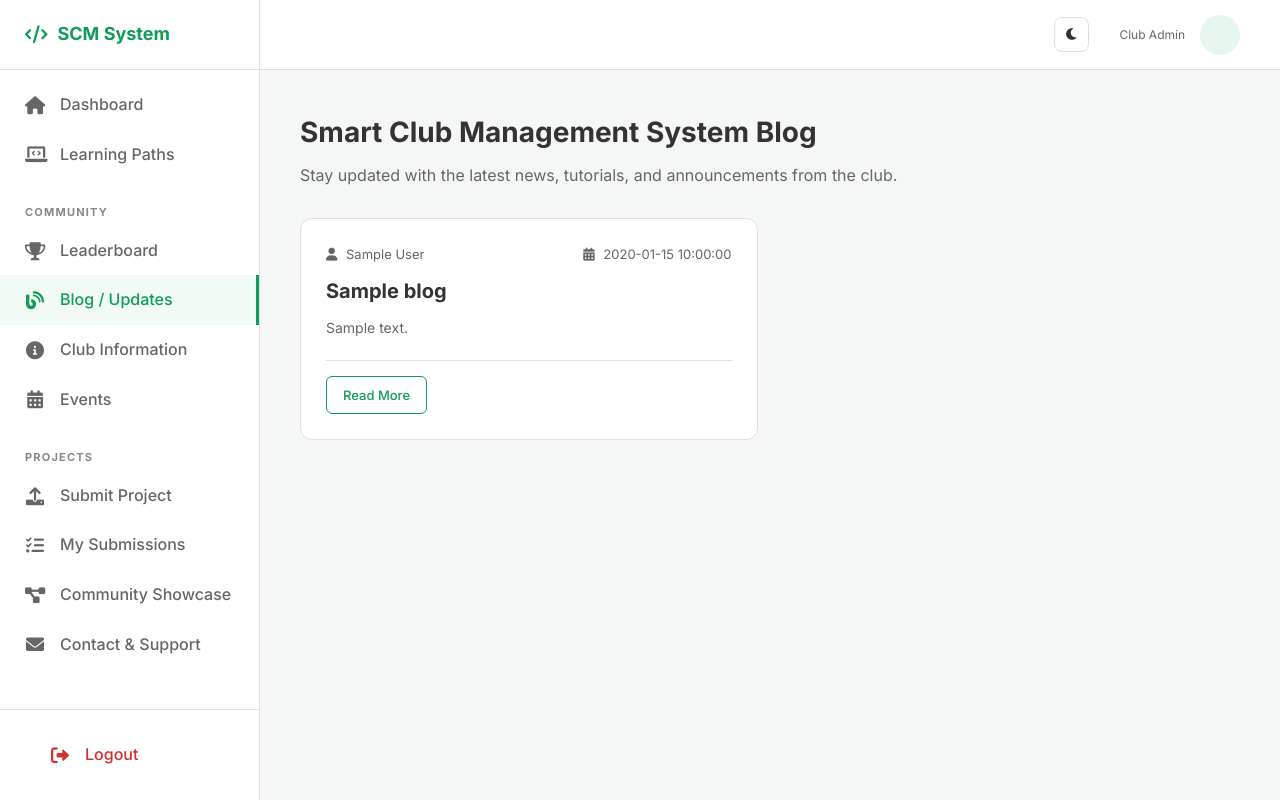
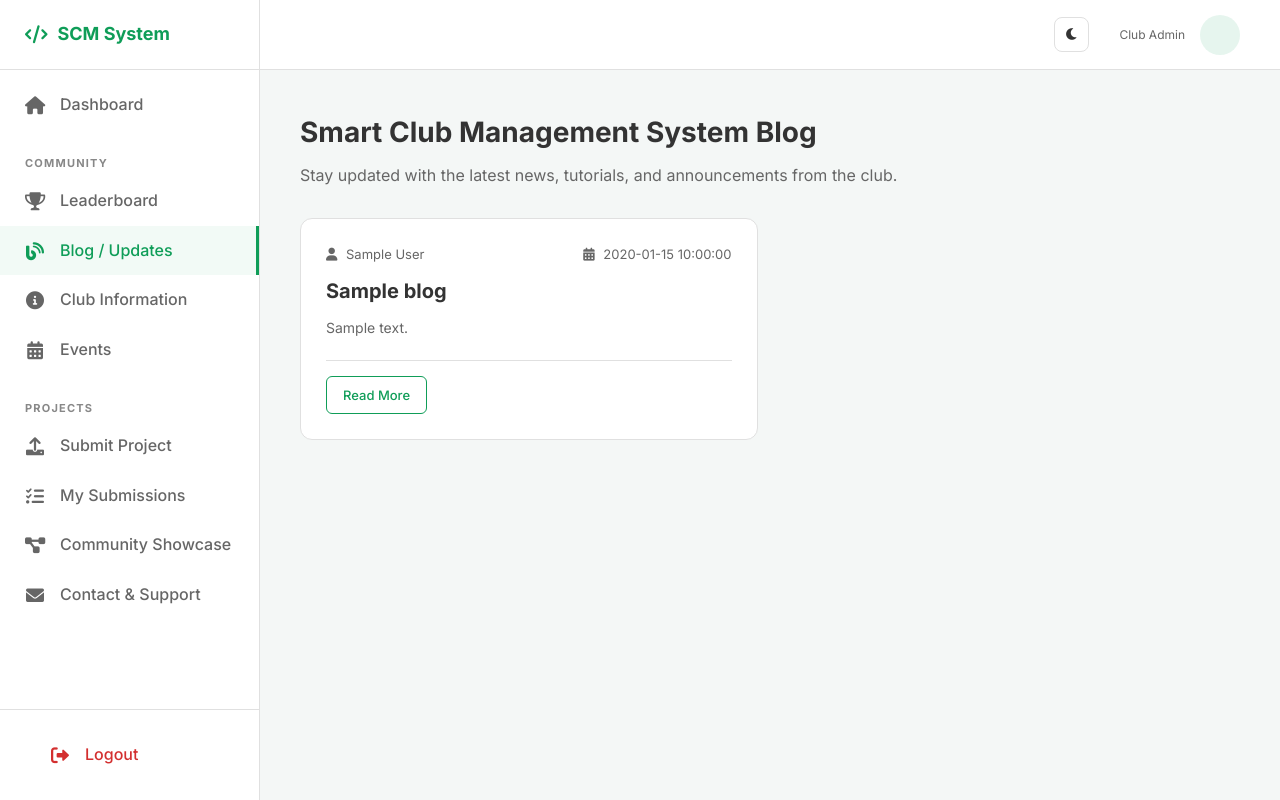
Before and after one commit to YeshwanthKM/gfg-pixels, a Flask app: template templates/blogs.html in a window 1280 px wide. Run offline with Flask 3, Linux system fonts and the light colour scheme; the template is opened without the code that fills it: most values are stand-ins (such as "Sample title", 1, 10 or a date in 2020).

Commit message:
Completely remove Learning Paths links from sidebar

```diff
--- a/templates/base.html
+++ b/templates/base.html
@@ -25,11 +25,6 @@
                 class="nav-item {% if active_page == 'add_member' %}active{% endif %}">
                 <i class="fas fa-user-plus"></i>
                 <span>Add Member</span>
-            </a>
-            <a href="{{ url_for('learning_resources') }}"
-                class="nav-item {% if active_page == 'learning' %}active{% endif %}">
-                <i class="fas fa-laptop-code"></i>
-                <span>Learning Paths</span>
             </a>
             <div class="nav-group">
                 <span class="nav-label">Community</span>
@@ -75,11 +70,6 @@
                 class="nav-item {% if active_page == 'dashboard' %}active{% endif %}">
                 <i class="fas fa-home"></i>
                 <span>Dashboard</span>
-            </a>
-            <a href="{{ url_for('learning_resources') }}"
-                class="nav-item {% if active_page == 'learning' %}active{% endif %}">
-                <i class="fas fa-laptop-code"></i>
-                <span>Learning Paths</span>
             </a>
             <div class="nav-group">
                 <span class="nav-label">Community</span>
```
